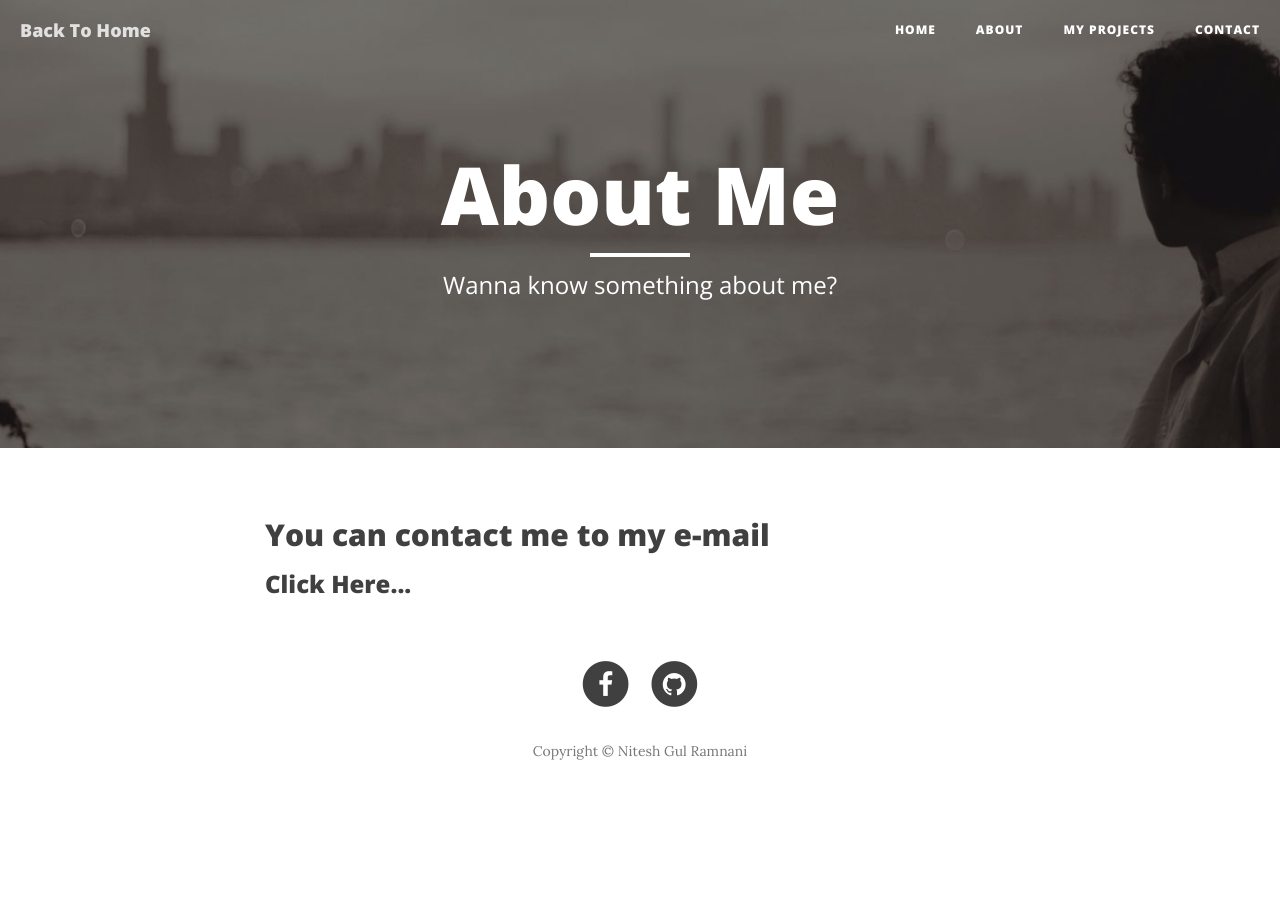
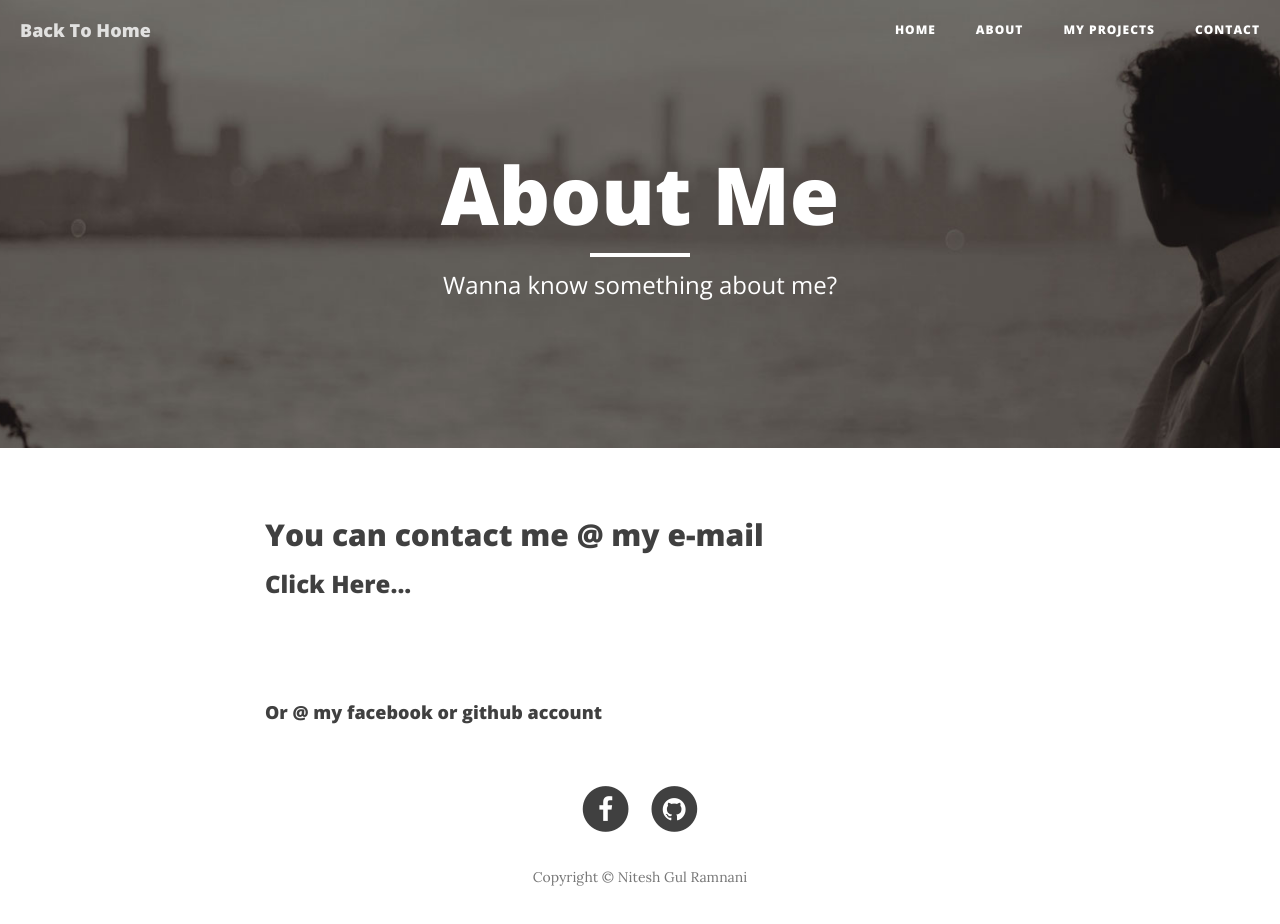
Before and after one commit to alu0100814651/alu0100814651.github.io, a plain HTML site: page blog/about.html in a window 1280 px wide. Before the commit the page ends 827 px from the top, so only its background shows below. Drawn offline with nearby package versions, Linux system fonts and the light colour scheme.

Commit message:
commit
modificando contenido

```diff
--- a/blog/about.html
+++ b/blog/about.html
@@ -93,12 +93,18 @@
               <div class="post-preview">
                 <a href="contact.html">
                   <h2 class="post-tittle">
-                    You can contact me to my e-mail
+                    You can contact me @ my e-mail
                   </h2>
                   <h3 class="post-subtittle">
                     Click Here...
                   </h3>
                 </a>
+                <br>
+                <br>
+                <br>
+                <h4 class="post-tittle">
+                  Or @ my facebook or github account
+                </h4>
               </div>
             </div>
         </div>
```
Also changed, not shown: blog/index.html (+2 -1 lines).
